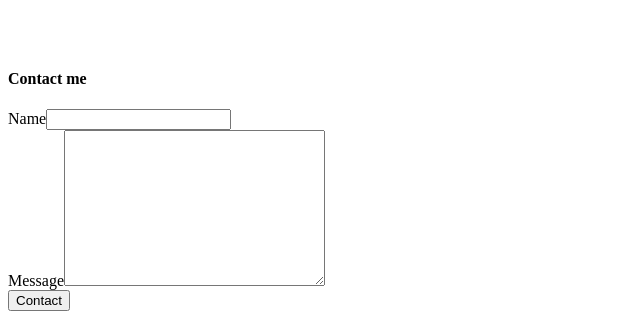
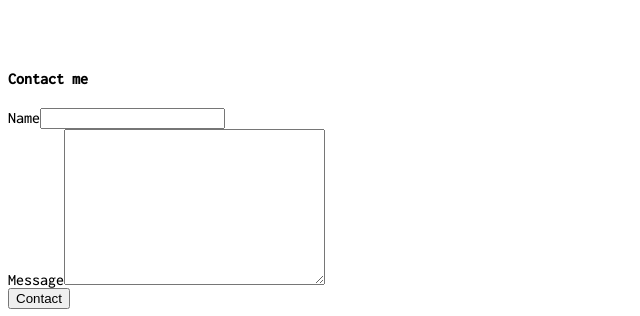
Before and after one commit to SanchitYadav2005/Portfolio-site, a React (Vite) app: page / in a window 1280 px wide. Shown: the part 5384-5700 px from the top of the page, without its empty margins (0-640 px from the left). Built offline with nearby package versions, Linux system fonts and the light colour scheme.

Commit message:
started styling the form

```diff
--- a/src/styles/form.css
+++ b/src/styles/form.css
@@ -0,0 +1,5 @@
+@import url("https://fonts.googleapis.com/css2?family=Dancing+Script:wght@600&family=Inconsolata:wght@500&display=swap");
+
+.main{
+    font-family: "Inconsolata", monospace;
+}
```
